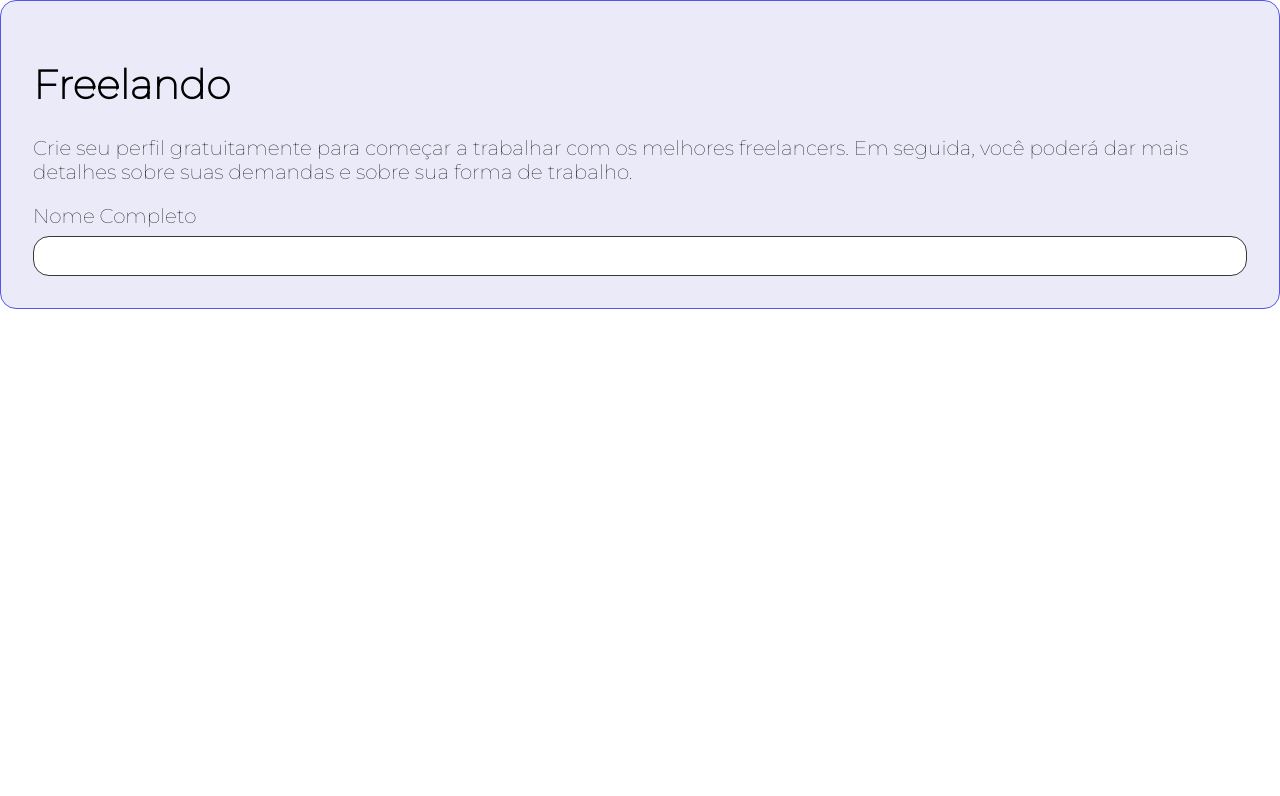
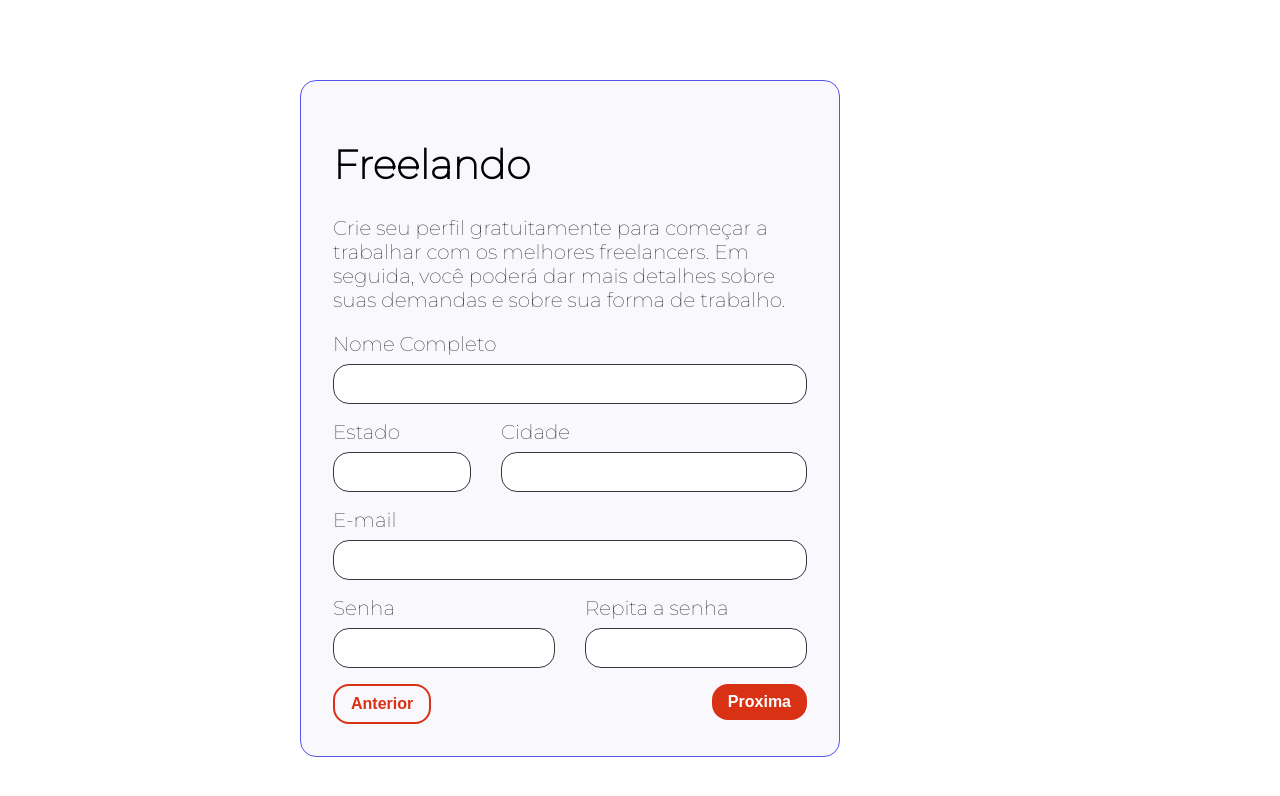
Before and after one commit to HenriqueCCdA/FormacaoAluraReactJS, a React (Create React App) app in the folder curso1/freelando/: page / in a window 1280 px wide. Shown: the top 796 px of the page. Built offline with nearby package versions, Linux system fonts and the light colour scheme.

Commit message:
Adicionando react-grid-system + componente botao

```diff
--- a/curso1/freelando/package.json
+++ b/curso1/freelando/package.json
@@ -9,8 +9,9 @@
     "@testing-library/jest-dom": "^6.6.3",
     "@testing-library/react": "^16.2.0",
     "@testing-library/user-event": "^13.5.0",
-    "react": "^19.0.0",
-    "react-dom": "^19.0.0",
+    "react": "^18.3.1",
+    "react-dom": "^18.3.1",
+    "react-grid-system": "^8.2.1",
     "react-scripts": "5.0.1",
     "web-vitals": "^2.1.4"
   },
--- a/curso1/freelando/src/App.js
+++ b/curso1/freelando/src/App.js
@@ -1,14 +1,19 @@
+import { Col, Container, Row } from "react-grid-system";
 import { CampoTexto } from "./componentes/CampoTexto/CampoTexto";
 import { Card } from "./componentes/Card/Card";
 import { Estilos } from "./componentes/EstilosGlobais/Estilos";
 import { ProvedorTema } from "./componentes/ProvedorTema/ProvedorTema";
 import { Tipografia } from "./componentes/Tipografia/Tipografia";
+import { Botao } from "./componentes/Botao/Botao";
 
 
 function App() {
   return (
     <ProvedorTema>
       <Estilos />
+      <Container style={{ margin: '80px 0 '}}>
+        <Row justify="center">
+          <Col lg={6} md={8} sm={12}>
             <Card >
               <Tipografia variante="h1" componente="h1">
                 Freelando
@@ -16,8 +21,50 @@
               <Tipografia variante="body" componente="body">
                 Crie seu perfil gratuitamente para começar a trabalhar com os melhores freelancers. Em seguida, você poderá dar mais detalhes sobre suas demandas e sobre sua forma de trabalho.
               </Tipografia>
-        <CampoTexto titulo='Nome Completo'/>
-      </ Card>
+              <Row>
+                <Col lg={12} md={12} sm={12}>
+                  <CampoTexto titulo='Nome Completo' />
+                </Col>
+              </Row>
+              <Row>
+                <Col lg={4} md={4} sm={4}>
+                  <CampoTexto titulo='Estado' />
+                </Col>
+                <Col lg={8} md={8} sm={8}>
+                  <CampoTexto titulo='Cidade' />
+                </Col>
+              </Row>
+              <Row>
+                <Col>
+                  <CampoTexto titulo='E-mail' />
+                </Col>
+              </Row>
+              <Row>
+                <Col lg={6} md={6} sm={6}>
+                  <CampoTexto titulo='Senha' />
+                </Col>
+                <Col lg={6} md={6} sm={6}>
+                  <CampoTexto titulo='Repita a senha' />
+                </Col>
+              </Row>
+              <Row>
+                <Col lg={6} md={6} sm={6}>
+                  <Botao variante="secundaria">
+                    Anterior
+                  </Botao>
+                </Col>
+                <Col lg={6} md={6} sm={6}>
+                  <div style={{ textAlign:  'right' }}>
+                    <Botao>
+                      Proxima
+                    </Botao>
+                  </div>
+                </Col>
+              </Row>
+            </Card>
+          </Col>
+        </Row>
+      </Container>
     </ProvedorTema>
   );
 }
--- /dev/null
+++ b/curso1/freelando/src/componentes/Botao/Botao.jsx
@@ -0,0 +1,54 @@
+import styled from '@emotion/styled';
+
+const BotaoPrimarioEstilizado = styled.button`
+    background: ${props => props.theme.cores.primarias.b};
+    color: ${props => props.theme.cores.branco};
+    border-radius: ${props => props.theme.espacamentos.s};
+    padding: ${props => props.theme.espacamentos.xs} ${props => props.theme.espacamentos.s};
+    box-sizing: border-box;
+    font-weight: 700;
+    font-size: 16px;
+    line-height: 20px;
+    text-align: center;
+    cursor: pointer;
+    border: none;
+    &:hover {
+        background: ${props => props.theme.cores.dark.b};
+    }
+    &:focus {
+        outline-color: ${props => props.theme.cores.dark.d};
+    }
+`
+
+const BotaoSecundarioEstilizado = styled.button`
+    background: transparent;
+    color: ${props => props.theme.cores.primarias.b};
+    border: 2px solid ${props => props.theme.cores.primarias.b};
+    border-radius: ${props => props.theme.espacamentos.s};
+    padding: ${props => props.theme.espacamentos.xs} ${props => props.theme.espacamentos.s};
+    box-sizing: border-box;
+    font-weight: 700;
+    font-size: 16px;
+    line-height: 20px;
+    text-align: center;
+    cursor: pointer;
+    &:hover {
+        border-color: ${props => props.theme.cores.dark.b};
+        color: ${props => props.theme.cores.dark.b};
+    }
+    &:focus {
+        outline-color: ${props => props.theme.cores.focus};
+    }
+`
+
+export const Botao = ( { children, variante = 'primaria' } ) => {
+    if (variante === 'primaria') {
+        return <BotaoPrimarioEstilizado>
+            { children }
+        </BotaoPrimarioEstilizado>
+    }
+
+    return <BotaoSecundarioEstilizado>
+        {children}
+    </BotaoSecundarioEstilizado>
+}
--- a/curso1/freelando/src/componentes/CampoTexto/CampoTexto.jsx
+++ b/curso1/freelando/src/componentes/CampoTexto/CampoTexto.jsx
@@ -14,6 +14,7 @@
     width: 100%;
     box-sizing: border-box;
     margin-top: ${props => props.theme.espacamentos.xs};
+    margin-bottom: ${props => props.theme.espacamentos.s};
     background: ${props => props.theme.cores.branco};
     border: 1px solid;
     border-color: ${props => props.theme.cores.neutras.a};
--- a/curso1/freelando/src/componentes/ProvedorTema/ProvedorTema.jsx
+++ b/curso1/freelando/src/componentes/ProvedorTema/ProvedorTema.jsx
@@ -2,16 +2,16 @@
 
 const tema = {
     cores: {
-        branco: '',
+        branco: '#FFF',
         atencao: '',
-        focus: '',
+        focus: '#B009FF',
         primarias: {
             a: '#5754ED',
-            b: '',
+            b: '#D93114',
             c: ''
         },
         secundarias: {
-            a: '#EBEAF9',
+            a: '#F8F8FD',
             b: '',
             c: ''
         },
```
Also changed, not shown: 1 other file (tests, documents, lock files or other folders). Lines whose indentation alone changed are shown as unchanged.
